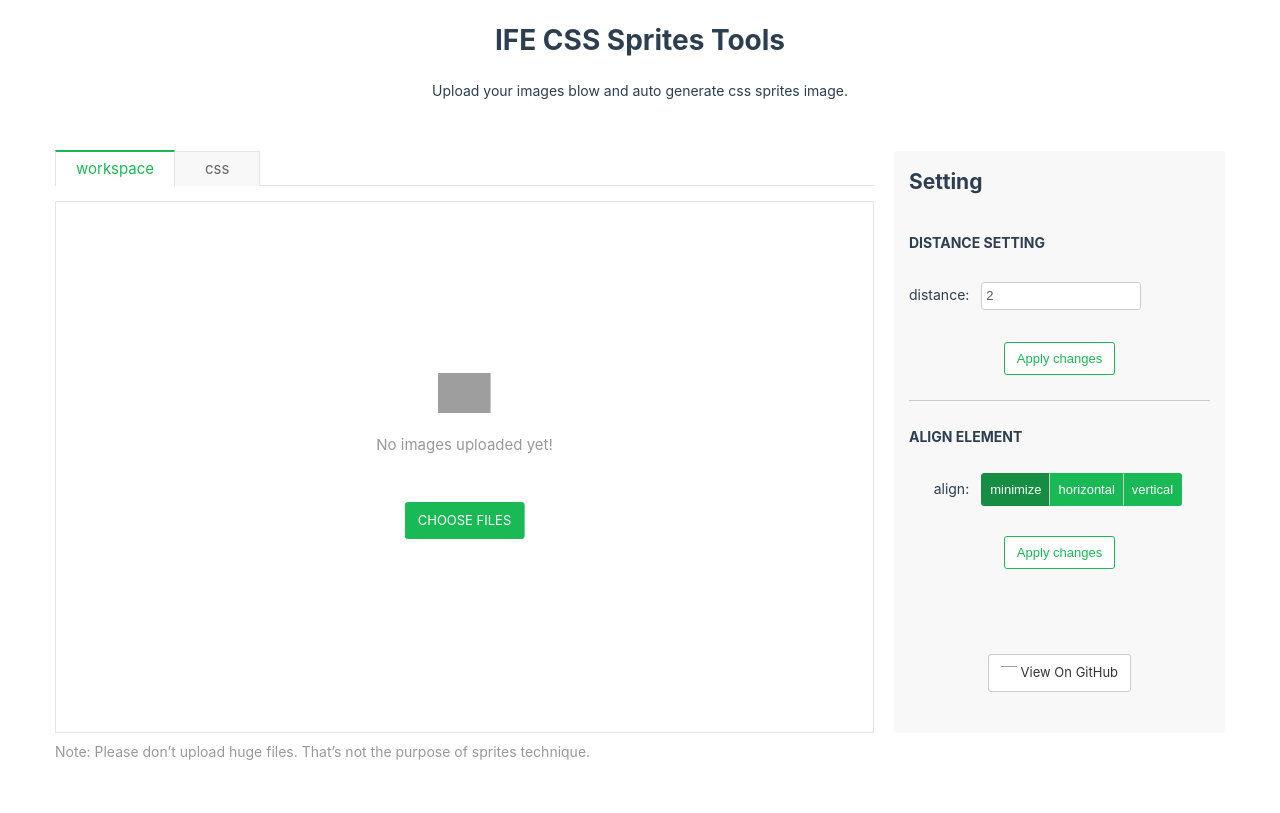
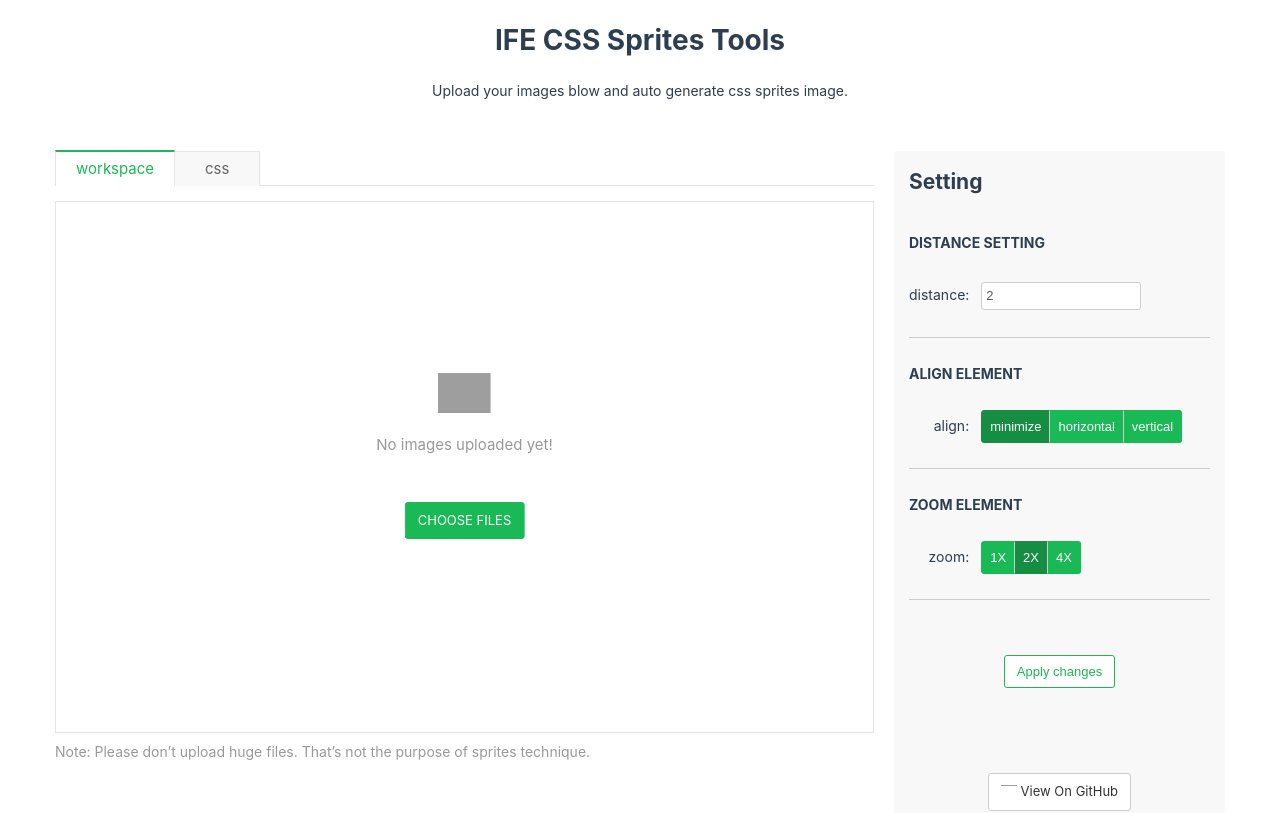
Before and after one commit to guyue88/ife-css-sprites, a Vue app: page /css-sprite in a window 1280 px wide. Shown: the top 813 px of the page. Built offline with nearby package versions, Linux system fonts and the light colour scheme; grey boxes are pictures that could not be loaded.

Commit message:
添加高倍屏放大处理

```diff
--- a/src/views/Sprite.vue
+++ b/src/views/Sprite.vue
@@ -53,6 +53,9 @@
 						</div>
 					</div>
 				</div>
+				<div class="notice">
+					Note: Please don’t upload huge files. That’s not the purpose of sprites technique.
+				</div>
 			</div>
 			<div class="setting">
 				<h2 class="setting-title">Setting</h2>
@@ -67,11 +70,6 @@
 								<input type="number" v-model="distance">
 							</div>
 						</div>
-						<div class="apply-change">
-							<button class="btn set-distance" type="button" @click="reDraw">
-								Apply changes
-							</button>
-						</div>
 					</li>
 					<li>
 						<h4>ALIGN ELEMENT</h4>
@@ -85,6 +83,21 @@
 								</button>
 							</div>
 						</div>
+					</li>
+					<li>
+						<h4>ZOOM ELEMENT</h4>
+						<div class="control-group">
+							<label class="label">
+								zoom:
+							</label>
+							<div class="controls">
+								<button type="button" class="btn btn-group" v-for="item in zoomList" :key="item.value" :class="{active: item.value === zoom}" @click="setZoom(item.value)">
+									{{item.text}}
+								</button>
+							</div>
+						</div>
+					</li>
+					<li>
 						<div class="apply-change">
 							<button class="btn set-distance" type="button" @click="reDraw">
 								Apply changes
@@ -99,9 +112,6 @@
 					</a>
 				</div>
 			</div>
-		</div>
-		<div class="notice">
-			Note: Please don’t upload huge files. That’s not the purpose of sprites technique.
 		</div>
 		<footer>
 			Designed & implement by <a href="https://www.luodao.me">Luo Dao</a>
@@ -128,6 +138,17 @@ export default {
 			distance: 2,
 			typeList: ['minimize', 'horizontal', 'vertical'],
 			type: 'minimize', // 合成方式，minimize、vertical、horizontal
+			zoomList: [{
+				text: '1X',
+				value: 1,
+			}, {
+				text: '2X',
+				value: 2,
+			}, {
+				text: '4X',
+				value: 4,
+			}],
+			zoom: 2,
 			canvasWidth: 640,
 			canvasHeight: 350,
 			downloadLink: '###',
@@ -266,7 +287,7 @@ export default {
 			}) => {
 				this.drawImages(ctx, { images, position });
 				this.downloadLink = canvas.toDataURL();
-				this.buildStyle(images, position);
+				this.buildStyle(images, position, this.zoom, this.canvasWidth, this.canvasHeight);
 			});
 		},
 		/* 将图片按照计算好的方式绘制到canvas */
@@ -277,30 +298,48 @@ export default {
 			});
 		},
 		/* 生成css样式 */
-		buildStyle(images, position) {
+		buildStyle(images, position, zoom, canvasWidth, canvasHeight) {
 			position.forEach((item) => {
 				const index = item.p;
 				images[index].x = item.x;
 				images[index].y = item.y;
 			});
-			this.styles = images.map(item => ({
-				w: item.width > 95 ? 95 : item.width,
-				h: item.height > 95 ? 95 : item.height,
-				img: item.url,
-				code: `.${item.name} {
-	width: ${item.width}px;
-	height: ${item.height}px;
-	background: url('sprites.png') ${item.x === 0 ? '' : '-'}${item.x}px ${item.y === 0 ? '' : '-'}${item.y}px;
-}`,
-			}));
+			const imageWidth = this.fixNum(canvasWidth / zoom);
+			const imageHeight = this.fixNum(canvasHeight / zoom);
+			this.styles = images.map((item) => {
+				let code = `.${item.name} {\n` +
+					`\twidth: ${this.fixNum(item.width / zoom)}px;\n` +
+					`\theight: ${this.fixNum(item.height / zoom)}px;\n` +
+					`\tbackground: url('sprites.png') ${item.x === 0 ? '' : '-'}${this.fixNum(item.x / zoom)}px ` +
+					`${item.y === 0 ? '' : '-'}${this.fixNum(item.y / zoom)}px;\n`;
+
+				if (zoom !== 1) {
+					code += `\tbackground-size: ${imageWidth}px ${imageHeight}px;\n`;
+				}
+				code += '}';
+				return {
+					w: item.width > 95 ? 95 : item.width,
+					h: item.height > 95 ? 95 : item.height,
+					img: item.url,
+					code,
+				};
+			});
 		},
 		/* 选择排列方式 */
 		setType(type) {
 			this.type = type;
 		},
+		/* 设置放大比例 */
+		setZoom(zoom) {
+			this.zoom = zoom;
+		},
 		reDraw() {
 			if (!this.hasImage) return;
 			this.draw(this.images, this.distance - 0, this.type);
+		},
+		fixNum(num, pointLength = 3) {
+			num = +num;
+			return +num.toFixed(pointLength);
 		},
 	},
 };
```
Also changed, not shown: src/vendor/utils/forp.js.
